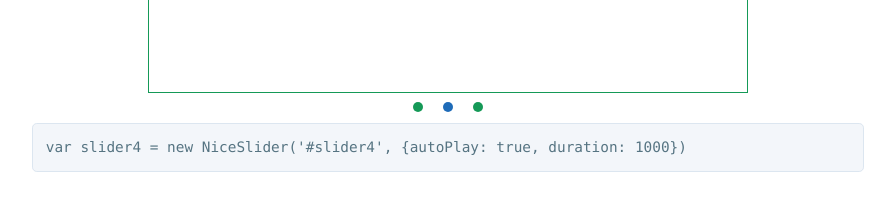
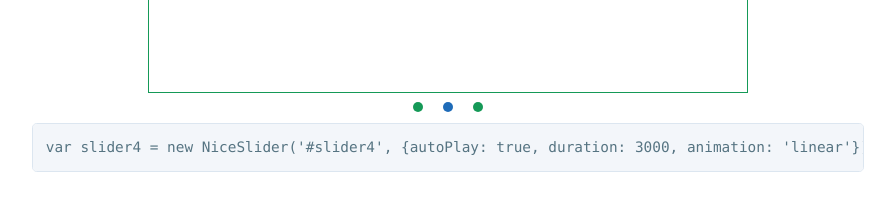
Before and after one commit to ajccom/niceslider, a website: page index.html in a window 1280 px wide. Shown: the part 2240-2462 px from the top of the page, without its empty margins (192-1087 px from the left). Drawn offline with Linux system fonts and the light colour scheme.

Commit message:
fix html bug

```diff
--- a/index.html
+++ b/index.html
@@ -143,7 +143,7 @@ var slider3 = new NiceSlider('#slider3', {offset: w * 0.2})</pre>
       <script>
         var slider4 = new NiceSlider('#slider4', {autoPlay: true, duration: 3000, animation: 'linear'})
       </script>
-      <div class="code-unit"><pre>var slider4 = new NiceSlider('#slider4', {autoPlay: true, duration: 1000})</pre></div>
+      <div class="code-unit"><pre>var slider4 = new NiceSlider('#slider4', {autoPlay: true, duration: 3000, animation: 'linear'})</pre></div>
 
       <h3>用法5 - 标签页功能</h3>
 
```
